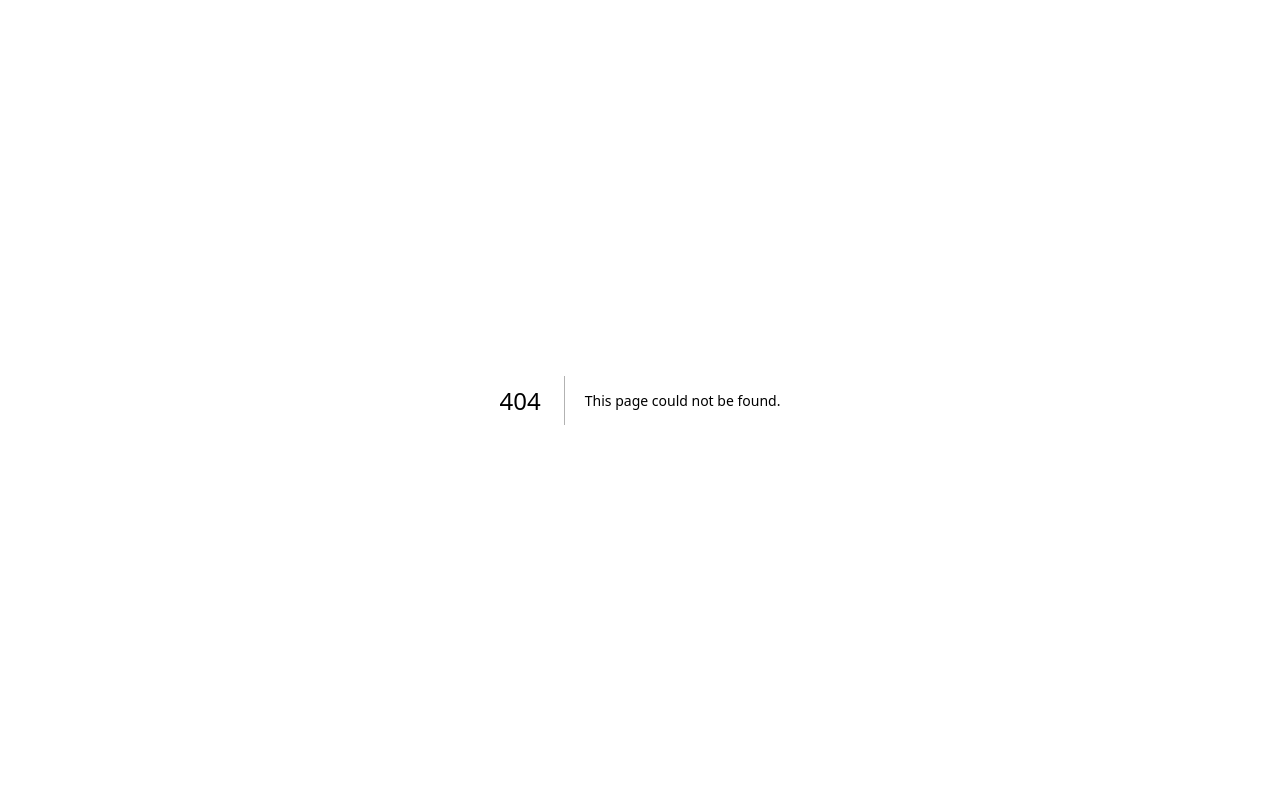
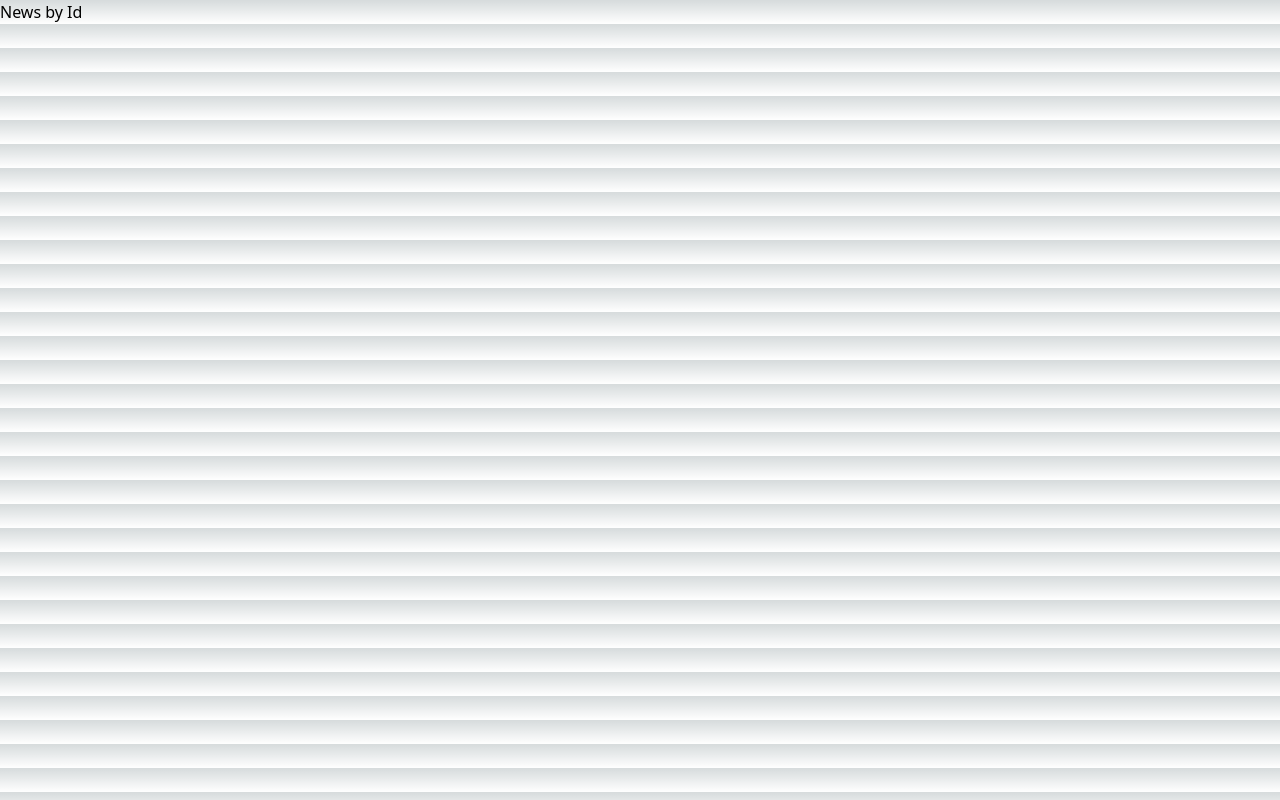
Before and after one commit to sean-xiao-zhao7/nextjs-page-router, a Next.js app: page /news/1 in a window 1280 px wide. Before the commit this address had no page. Built offline with nearby package versions, Linux system fonts and the light colour scheme.

Commit message:
Add GetNewsById

```diff
--- /dev/null
+++ b/src/pages/news/[id].tsx
@@ -0,0 +1,7 @@
+export default function GetNewsById() {
+    return (
+        <>
+            <h1>News by Id</h1>
+        </>
+    );
+}
```
Also changed, not shown: src/pages/news/index.tsx (renamed from src/pages/news.tsx).
